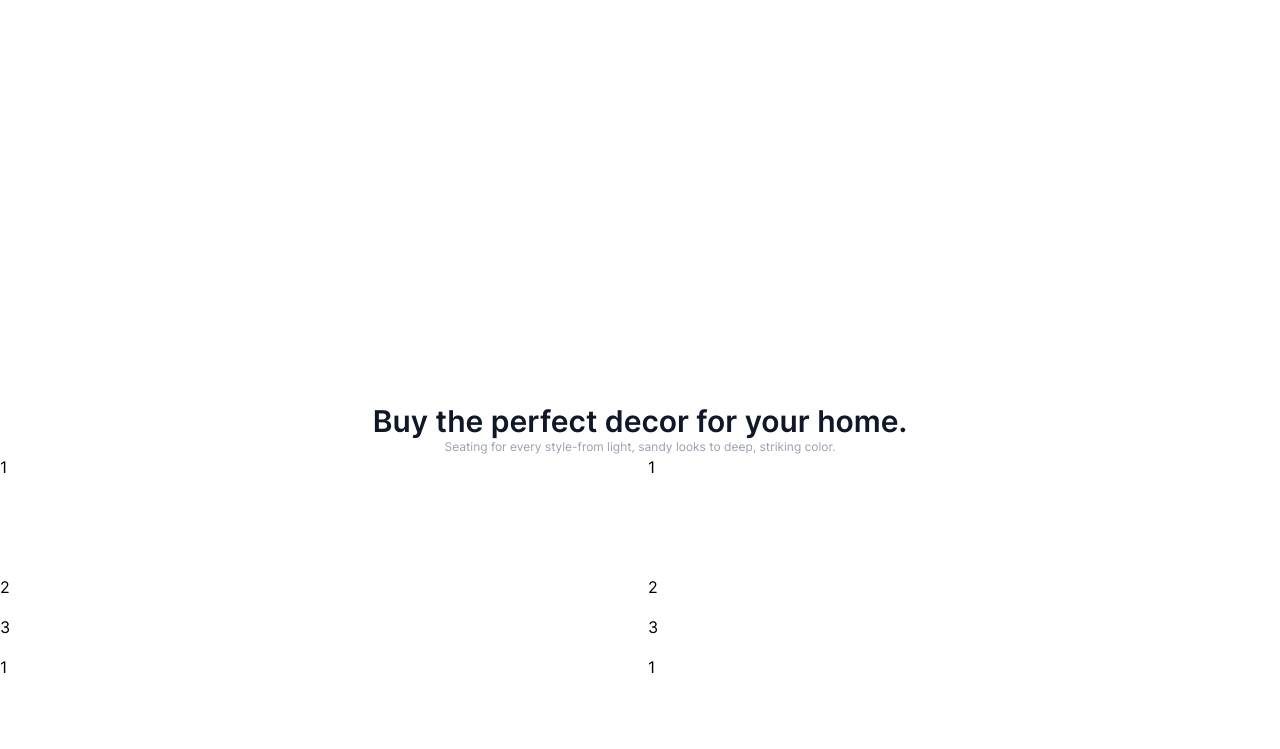
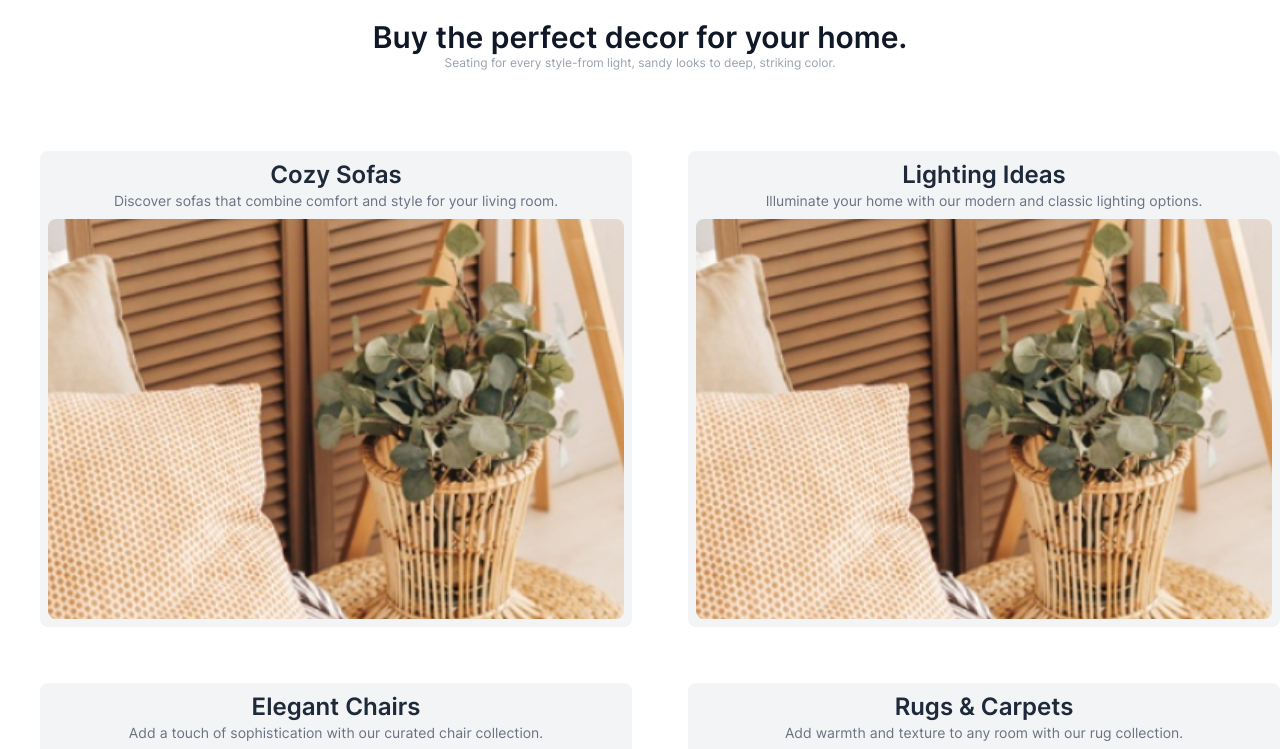
Before and after one commit to AnanyaSharmaVats/tailwind, a Next.js app: page / in a window 1280 px wide. Shown: the part 4960-5709 px from the top of the page. Built offline with nearby package versions, Linux system fonts and the light colour scheme.

Commit message:
feat:section 6 blogs for each category chore: images and info

```diff
--- a/src/app/page.tsx
+++ b/src/app/page.tsx
@@ -84,43 +84,13 @@ export default function HomePage() {
       <Section3 />
       <Section4 />
       <Section5 />
+       <h2 className="text-xl font-semibold text-gray-900 sm:text-3xl flex justify-center"> Buy the perfect decor for your home. </h2>
+      <p className="text-center text-gray-400 text-xs mb-15" >Seating for every style-from light, sandy looks to deep, striking color.</p>
+
       <Section6 />
 
 
-<h2 className="text-xl font-semibold text-gray-900 sm:text-3xl flex justify-center">
-      Buy the perfect decor for your home.
-      </h2>
-      <p className="text-center text-gray-400 text-xs" >Seating for every style-from light, sandy looks to deep, striking color.</p>
-      <div className="grid grid-cols-4 grid-rows-5 gap-4">
-        <div className="col-span-2 row-span-2">
-          <div className="grid grid-cols-5 grid-rows-5 gap-4">
-            <div className="col-span-2 row-span-3">1</div>
-            <div className="col-span-2 row-start-4">2</div>
-            <div className="col-span-2 row-start-5">3</div>
-          </div>
-        </div>
-        <div className="col-span-2 row-span-2 col-start-3">
-          <div className="grid grid-cols-5 grid-rows-5 gap-4">
-            <div className="col-span-2 row-span-3">1</div>
-            <div className="col-span-2 row-start-4">2</div>
-            <div className="col-span-2 row-start-5">3</div>
-          </div>
-        </div>
-        <div className="col-span-2 row-span-2 row-start-3">
-          <div className="grid grid-cols-5 grid-rows-5 gap-4">
-            <div className="col-span-2 row-span-3">1</div>
-            <div className="col-span-2 row-start-4">2</div>
-            <div className="col-span-2 row-start-5">3</div>
-          </div>
-        </div>
-        <div className="col-span-2 row-span-2 col-start-3 row-start-3">
-          <div className="grid grid-cols-5 grid-rows-5 gap-4">
-            <div className="col-span-2 row-span-3">1</div>
-            <div className="col-span-2 row-start-4">2</div>
-            <div className="col-span-2 row-start-5">3</div>
-          </div>
-        </div>
-      </div>
+
 
 
       <section className="bg-white ">
--- a/src/components/sections/section6.tsx
+++ b/src/components/sections/section6.tsx
@@ -2,104 +2,169 @@ import * as React from 'react';
 
 const Section6 = () => {
   return (
-    <section>
-      <div id="default-carousel" className="relative w-full" data-carousel="slide">
-        <div className="relative h-56 overflow-hidden rounded-lg md:h-96">
-          <div className="hidden duration-700 ease-in-out" data-carousel-item>
+    <section className="w-full mx-[20px] flex gap-4">
+
+
+      {/* Left half */}
+      <div className="w-1/2 grid grid-rows-5 gap-4">
+        {/* Top left */}
+        <div className="row-span-2">
+          <div className="grid gap-4">
+            <div className="p-2 bg-gray-100 rounded-lg flex flex-col items-center text-center m-5">
+              <h3 className="font-semibold text-gray-800">Cozy Sofas</h3>
+              <p className="text-gray-500 text-sm">
+                Discover sofas that combine comfort and style for your living room.
+              </p>
               <img
-              src="/images/blog1.png"
-              className="absolute block w-full -translate-x-1/2 -translate-y-1/2 top-1/2 left-1/2"
-              alt="..."
+                src="/images/bedroom.png"
+                alt="Cozy Sofas"
+                className="mt-2 rounded-lg object-cover h-100 w-full"
               />
             </div>
-          <div className="hidden duration-700 ease-in-out" data-carousel-item>
+            <div className="p-2 bg-gray-100 rounded-lg flex flex-col items-center text-center m-5">
+              <h3 className="font-semibold text-gray-800">Elegant Chairs</h3>
+              <p className="text-gray-500 text-sm">
+                Add a touch of sophistication with our curated chair collection.
+              </p>
               <img
-              src="/images/blog1.png"
-              className="absolute block w-full -translate-x-1/2 -translate-y-1/2 top-1/2 left-1/2"
-              alt="..."
+                src="/images/bedroom.png"
+                alt="Elegant Chairs"
+                className="mt-2 rounded-lg object-cover h-100 w-full"
               />
             </div>
-          <div className="hidden duration-700 ease-in-out" data-carousel-item>
+            <div className="p-2 bg-gray-100 rounded-lg flex flex-col items-center text-center m-5">
+              <h3 className="font-semibold text-gray-800">Stylish Tables</h3>
+              <p className="text-gray-500 text-sm">
+                Perfect tables for your dining and living spaces.
+              </p>
               <img
-              src="/images/blog1.png"
-              className="absolute block w-full -translate-x-1/2 -translate-y-1/2 top-1/2 left-1/2"
-              alt="..."
-            />
-          </div>
-          <div className="hidden duration-700 ease-in-out" data-carousel-item>
-            <img
-              src="/images/blog1.png"
-              className="absolute block w-full -translate-x-1/2 -translate-y-1/2 top-1/2 left-1/2"
-              alt="..."
-            />
-          </div>
-          <div className="hidden duration-700 ease-in-out" data-carousel-item>
-            <img
-              src="/images/blog1.png"
-              className="absolute block w-full -translate-x-1/2 -translate-y-1/2 top-1/2 left-1/2"
-              alt="..."
+                src="/images/bedroom.png"
+                alt="Stylish Tables"
+                className="mt-2 rounded-lg object-cover h-100 w-full"
               />
             </div>
           </div>
-        <div className="absolute z-30 flex -translate-x-1/2 bottom-5 left-1/2 space-x-3 rtl:space-x-reverse">
-          <button type="button" className="w-3 h-3 rounded-full" aria-current="true" aria-label="Slide 1" data-carousel-slide-to="0"></button>
-          <button type="button" className="w-3 h-3 rounded-full" aria-current="false" aria-label="Slide 2" data-carousel-slide-to="1"></button>
-          <button type="button" className="w-3 h-3 rounded-full" aria-current="false" aria-label="Slide 3" data-carousel-slide-to="2"></button>
-          <button type="button" className="w-3 h-3 rounded-full" aria-current="false" aria-label="Slide 4" data-carousel-slide-to="3"></button>
-          <button type="button" className="w-3 h-3 rounded-full" aria-current="false" aria-label="Slide 5" data-carousel-slide-to="4"></button>
         </div>
-        <button
-          type="button"
-          className="absolute top-0 start-0 z-30 flex items-center justify-center h-full px-4 cursor-pointer group focus:outline-none"
-          data-carousel-prev
-        >
-          <span className="inline-flex items-center justify-center w-10 h-10 rounded-full bg-white/30 dark:bg-gray-800/30
-            group-hover:bg-white/50 dark:group-hover:bg-gray-800/60
-            group-focus:ring-4 group-focus:ring-white dark:group-focus:ring-gray-800/70 group-focus:outline-none">
-            <svg
-              className="w-4 h-4 text-white dark:text-gray-800 rtl:rotate-180"
-              aria-hidden="true"
-              xmlns="http://www.w3.org/2000/svg"
-              fill="none"
-              viewBox="0 0 6 10"
-            >
-              <path
-                stroke="currentColor"
-                strokeLinecap="round"
-                strokeLinejoin="round"
-                strokeWidth="2"
-                d="M5 1 1 5l4 4"
+
+        {/* Bottom left */}
+        <div className="row-span-2 row-start-3">
+          <div className="grid gap-4">
+            <div className="p-2 bg-gray-100 rounded-lg flex flex-col items-center text-center m-5">
+              <h3 className="font-semibold text-gray-800">Storage Solutions</h3>
+              <p className="text-gray-500 text-sm">
+                Keep your home tidy with functional yet stylish storage.
+              </p>
+              <img
+                src="/images/bedroom.png"
+                alt="Storage Solutions"
+                className="mt-2 rounded-lg object-cover h-100 w-full"
               />
-            </svg>
-            <span className="sr-only">Previous</span>
-          </span>
-        </button>
-        <button
-          type="button"
-          className="absolute top-0 end-0 z-30 flex items-center justify-center h-full px-4 cursor-pointer group focus:outline-none"
-          data-carousel-next
-        >
-          <span className="inline-flex items-center justify-center w-10 h-10 rounded-full bg-white/30 dark:bg-gray-800/30
-            group-hover:bg-white/50 dark:group-hover:bg-gray-800/60
-            group-focus:ring-4 group-focus:ring-white dark:group-focus:ring-gray-800/70 group-focus:outline-none">
-            <svg
-              className="w-4 h-4 text-white dark:text-gray-800 rtl:rotate-180"
-              aria-hidden="true"
-              xmlns="http://www.w3.org/2000/svg"
-              fill="none"
-              viewBox="0 0 6 10"
-            >
-              <path
-                stroke="currentColor"
-                strokeLinecap="round"
-                strokeLinejoin="round"
-                strokeWidth="2"
-                d="m1 9 4-4-4-4"
+            </div>
+            <div className="p-2 bg-gray-100 rounded-lg flex flex-col items-center text-center m-5">
+              <h3 className="font-semibold text-gray-800">Bedroom Decor</h3>
+              <p className="text-gray-500 text-sm">
+                Refresh your bedroom with cozy bedding and elegant furniture.
+              </p>
+              <img
+                src="/images/bedroom.png"
+                alt="Bedroom Decor"
+                className="mt-2 rounded-lg object-cover h-100 w-full"
               />
-            </svg>
-            <span className="sr-only">Next</span>
-          </span>
-        </button>
+            </div>
+            <div className="p-2 bg-gray-100 rounded-lg flex flex-col items-center text-center m-5">
+              <h3 className="font-semibold text-gray-800">Outdoor Living</h3>
+              <p className="text-gray-500 text-sm">
+                Stylish furniture for patios and gardens.
+              </p>
+              <img
+                src="/images/bedroom.png"
+                alt="Outdoor Living"
+                className="mt-2 rounded-lg object-cover h-100 w-full"
+              />
+            </div>
+          </div>
+        </div>
+      </div>
+
+      {/* Right half */}
+      <div className="w-1/2 grid grid-rows-5 gap-4">
+        {/* Top right */}
+        <div className="row-span-2 row-start-1">
+          <div className="grid gap-4">
+            <div className="p-2 bg-gray-100 rounded-lg flex flex-col items-center text-center m-5">
+              <h3 className="font-semibold text-gray-800">Lighting Ideas</h3>
+              <p className="text-gray-500 text-sm">
+                Illuminate your home with our modern and classic lighting options.
+              </p>
+              <img
+                src="/images/bedroom.png"
+                alt="Lighting Ideas"
+                className="mt-2 rounded-lg object-cover h-100 w-full"
+              />
+            </div>
+            <div className="p-2 bg-gray-100 rounded-lg flex flex-col items-center text-center m-5">
+              <h3 className="font-semibold text-gray-800">Rugs & Carpets</h3>
+              <p className="text-gray-500 text-sm">
+                Add warmth and texture to any room with our rug collection.
+              </p>
+              <img
+                src="/images/bedroom.png"
+                alt="Rugs & Carpets"
+                className="mt-2 rounded-lg object-cover h-100 w-full"
+              />
+            </div>
+            <div className="p-2 bg-gray-100 rounded-lg flex flex-col items-center text-center m-5">
+              <h3 className="font-semibold text-gray-800">Decor Accessories</h3>
+              <p className="text-gray-500 text-sm">
+                Small touches that make a big impact on your home’s style.
+              </p>
+              <img
+                src="/images/bedroom.png"
+                alt="Decor Accessories"
+                className="mt-2 rounded-lg object-cover h-100 w-full"
+              />
+            </div>
+          </div>
+        </div>
+
+        {/* Bottom right */}
+        <div className="row-span-2 row-start-3">
+          <div className="grid gap-4">
+            <div className="p-2 bg-gray-100 rounded-lg flex flex-col items-center text-center m-5">
+              <h3 className="font-semibold text-gray-800">Office Furniture</h3>
+              <p className="text-gray-500 text-sm">
+                Ergonomic and stylish solutions for your home office.
+              </p>
+              <img
+                src="/images/bedroom.png"
+                alt="Office Furniture"
+                className="mt-2 rounded-lg object-cover h-100 w-full"
+              />
+            </div>
+            <div className="p-2 bg-gray-100 rounded-lg flex flex-col items-center text-center m-5">
+              <h3 className="font-semibold text-gray-800">Kitchen Essentials</h3>
+              <p className="text-gray-500 text-sm">
+                Functional furniture and decor for a modern kitchen.
+              </p>
+              <img
+                src="/images/bedroom.png"
+                alt="Kitchen Essentials"
+                className="mt-2 rounded-lg object-cover h-100 w-full"
+              />
+            </div>
+            <div className="p-2 bg-gray-100 rounded-lg flex flex-col items-center text-center m-5">
+              <h3 className="font-semibold text-gray-800">Seasonal Favorites</h3>
+              <p className="text-gray-500 text-sm">
+                Curated pieces to refresh your home each season.
+              </p>
+              <img
+                src="/images/bedroom.png"
+                alt="Seasonal Favorites"
+                className="mt-2 rounded-lg object-cover h-100 w-full"
+              />
+            </div>
+          </div>
+        </div>
       </div>
     </section>
   );
```
Lines whose indentation alone changed are shown as unchanged.
